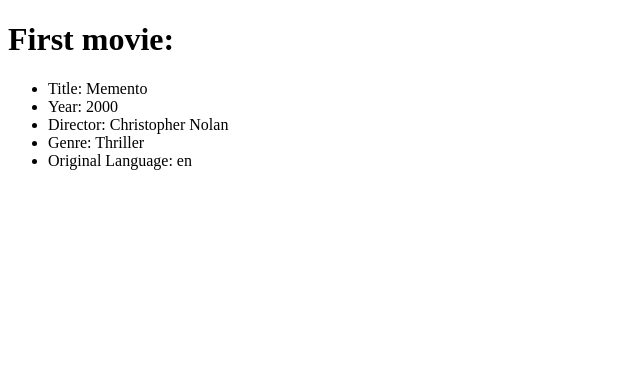
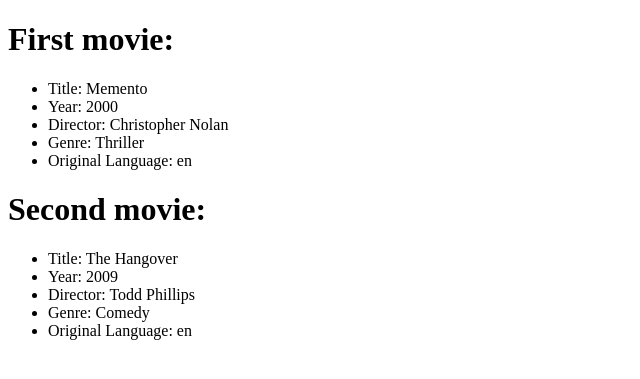
Before and after one commit to smschn/php-oop-1, a PHP site: page / in a window 1280 px wide. Shown: the top 379 px of the page, without its empty margins (0-640 px from the left). Run offline with PHP 8.4, Linux system fonts and the light colour scheme.

Commit message:
Second movie: done

```diff
--- a/index.php
+++ b/index.php
@@ -3,6 +3,7 @@
 require_once __DIR__ . '/movie_class.php';
 
 $movie1 = new Movie('Memento', 2000, 'Christopher Nolan', 'Thriller');
+$movie2 = new Movie('The Hangover', 2009, 'Todd Phillips', 'Comedy');
 ?>
 
 <!DOCTYPE html>
@@ -22,5 +23,13 @@ $movie1 = new Movie('Memento', 2000, 'Christopher Nolan', 'Thriller');
         <li>Genre: <?php echo $movie1->getGenre() ?></li>
         <li>Original Language: <?php echo $movie1->getOriginalLanguage() ?></li>
     </ul>
+    <h1>Second movie:</h1>
+    <ul>
+        <li>Title: <?php echo $movie2->getTitle() ?></li>
+        <li>Year: <?php echo $movie2->getYear() ?></li>
+        <li>Director: <?php echo $movie2->getDirector() ?></li>
+        <li>Genre: <?php echo $movie2->getGenre() ?></li>
+        <li>Original Language: <?php echo $movie2->getOriginalLanguage() ?></li>
+    </ul>
 </body>
 </html>
```
